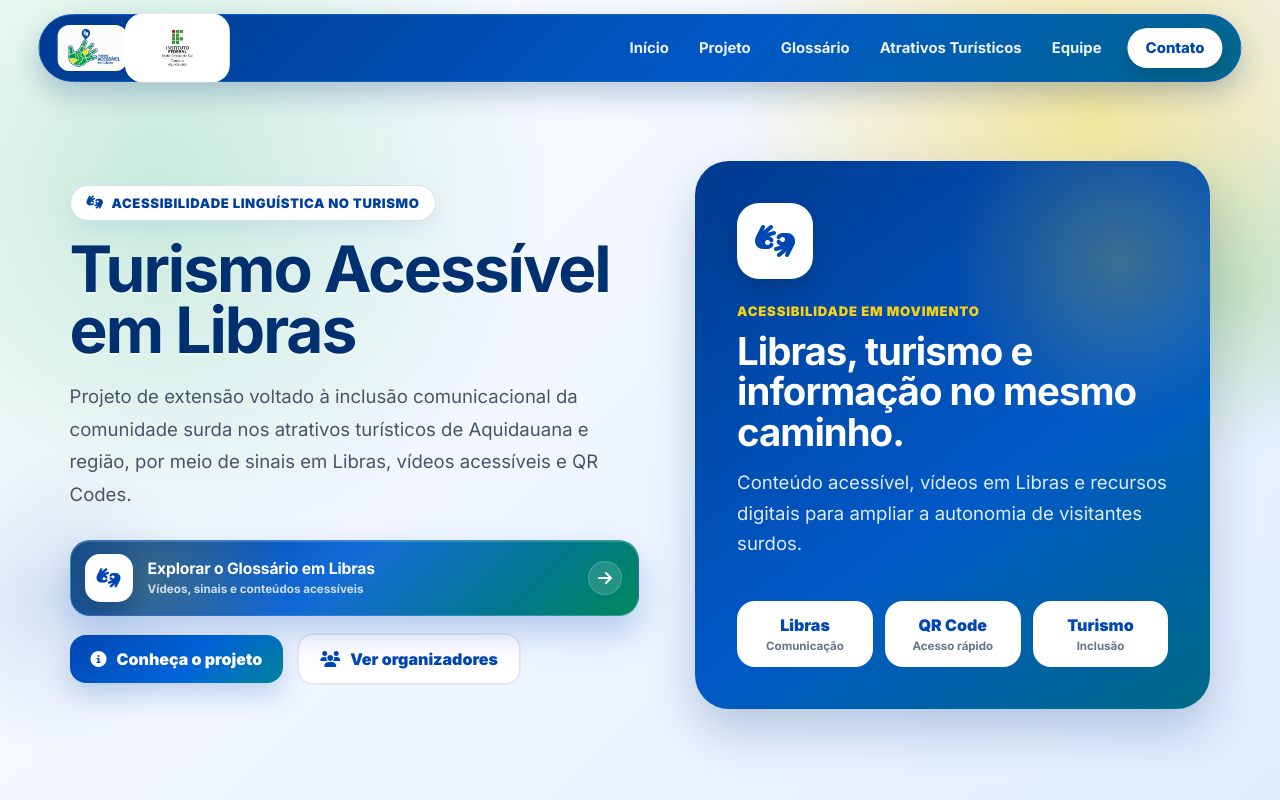
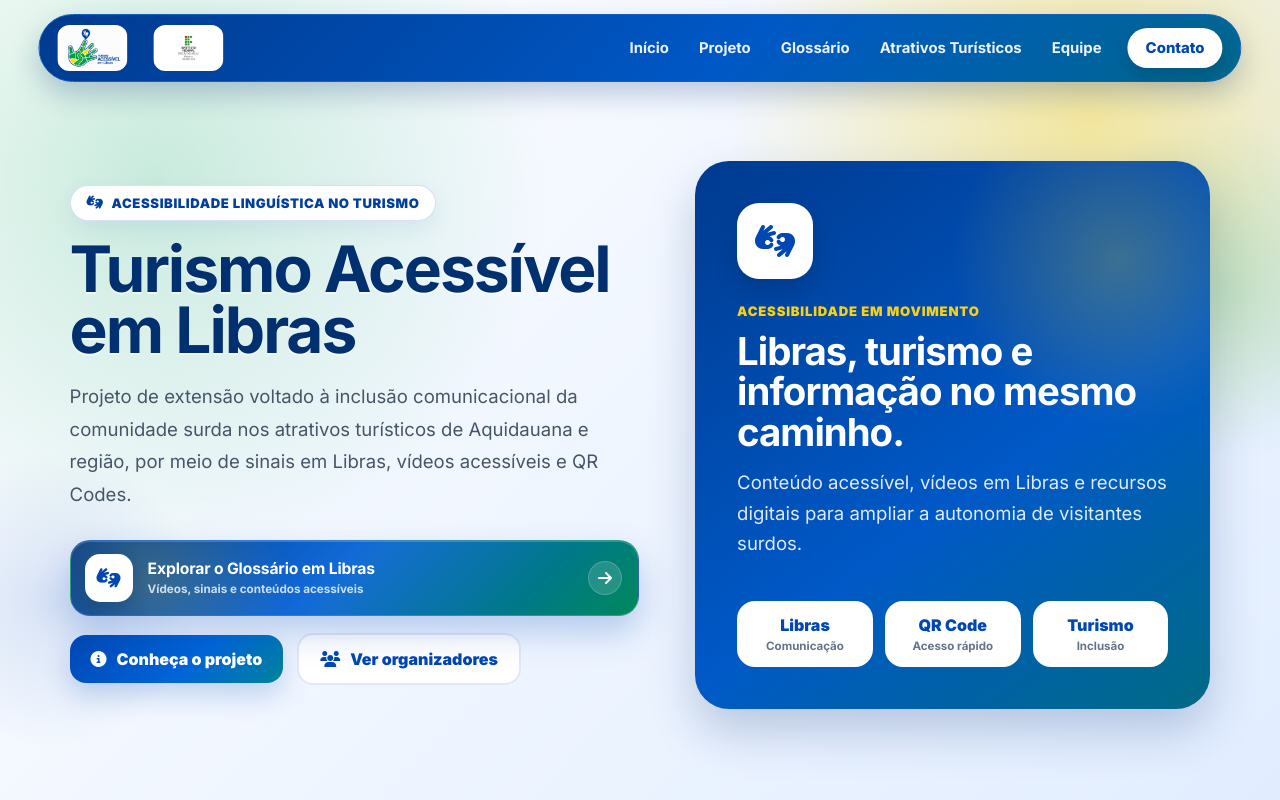
Before and after one commit to turismoacessivellibras-design/Turismo-Acessivel-em-Libras, a plain HTML site: page index.html in a window 1280 px wide. Shown: the top 800 px of the page. Drawn offline with Linux system fonts and the light colour scheme.

```diff
--- a/css/style.css
+++ b/css/style.css
@@ -1809,10 +1809,9 @@ section[id="videos"] {
 }
 
 .logo-ifms {
-  height: 95px;
+  height: 78px;
   width: auto;
   object-fit: contain;
-  margin-left: 4px;
-  transform: scale(1.5);
-  transform-origin: center;
-}
+  margin-left: 15px;
+  vertical-align: middle;
+}
```
